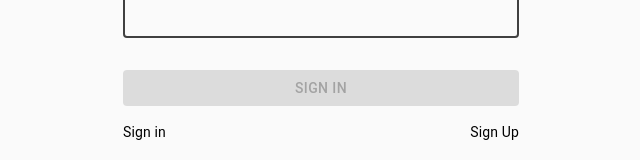
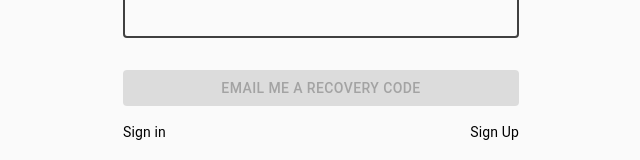
Before and after one commit to LordLalwani/clank, a React (Create React App) app: page /password-recovery in a window 1280 px wide. Shown: the part 344-504 px from the top of the page, without its empty margins (319-959 px from the left). Built offline with nearby package versions, Linux system fonts and the light colour scheme; no server answers; what aws-amplify would draw is missing.

Commit message:
Removed unnecessary code

```diff
--- a/src/components/auth/passwordRecovery.js
+++ b/src/components/auth/passwordRecovery.js
@@ -1,6 +1,6 @@
 import Avatar from "@material-ui/core/Avatar";
 import Box from "@material-ui/core/Box";
-import Button from "@material-ui/core/Button";
+import Button from "../themed/button";
 import Container from "@material-ui/core/Container";
 import CssBaseline from "@material-ui/core/CssBaseline";
 import Grid from "@material-ui/core/Grid";
@@ -43,14 +43,6 @@ const styles = (theme) => ({
       color: "red",
     },
   },
-  submit: {
-    margin: theme.spacing(3, 0, 2),
-    backgroundColor: "#ffa500",
-    "&:hover": {
-      backgroundColor: "#404040",
-      color: "#ffa500",
-    },
-  },
   link: {
     color: "black",
   },
@@ -82,7 +74,8 @@ class PasswordRecovery extends React.Component {
         this.setState({ emailSent: true });
       }
     } catch (error) {
-      console.log(error);
+      console.error(error.message);
+      this.setState({ emailAuthError: error.message });
     }
   };
 
@@ -97,7 +90,7 @@ class PasswordRecovery extends React.Component {
       this.props.history.push("/sign-in");
     } catch (error) {
       this.setState({ codeConfirmError: error.message });
-      console.log("error confirming sign up", error);
+      console.log("error on password recovery", error);
     }
   };
 
@@ -144,11 +137,10 @@ class PasswordRecovery extends React.Component {
                 type="submit"
                 fullWidth
                 variant="contained"
-                className={classes.submit}
                 onClick={(e) => this.handlePasswordRecovery(e)}
                 disabled={this.areFieldsFilled()}
               >
-                Sign In
+                Email me a recovery code
               </Button>
               {this.state.verifyButtonBeenClicked && this.state.emailSent ? (
                 <Grid>
@@ -198,7 +190,6 @@ class PasswordRecovery extends React.Component {
                         type="submit"
                         fullWidth
                         variant="contained"
-                        className={classes.submit}
                         onClick={(e) => this.handleCodeConfirmation(e)}
                       >
                         Confirm New Password
--- a/src/components/auth/signIn.js
+++ b/src/components/auth/signIn.js
@@ -28,14 +28,6 @@ const styles = (theme) => ({
   form: {
     width: "100%", // Fix IE 11 issue.
     marginTop: theme.spacing(1),
-  },
-  submit: {
-    margin: theme.spacing(3, 0, 2),
-    backgroundColor: "#ffa500",
-    "&:hover": {
-      backgroundColor: "#404040",
-      color: "#ffa500",
-    },
   },
   link: {
     color: "black",
@@ -139,7 +131,6 @@ class SignIn extends React.Component {
                 type="submit"
                 fullWidth
                 variant="contained"
-                className={classes.submit}
                 onClick={(e) => this.handleSignIn(e)}
                 disabled={this.areFieldsFilled()}
               >
--- a/src/components/auth/signUp.js
+++ b/src/components/auth/signUp.js
@@ -1,6 +1,6 @@
 import Avatar from "@material-ui/core/Avatar";
 import Box from "@material-ui/core/Box";
-import Button from "@material-ui/core/Button";
+import Button from "../themed/button";
 import Container from "@material-ui/core/Container";
 import CssBaseline from "@material-ui/core/CssBaseline";
 import Grid from "@material-ui/core/Grid";
@@ -41,14 +41,6 @@ const styles = (theme) => ({
     },
     "& .MuiFormHelperText-root": {
       color: "red",
-    },
-  },
-  submit: {
-    margin: theme.spacing(3, 0, 2),
-    backgroundColor: "#ffa500",
-    "&:hover": {
-      backgroundColor: "#404040",
-      color: "#ffa500",
     },
   },
   link: {
@@ -231,7 +223,6 @@ class SignUp extends React.Component {
                 type="submit"
                 fullWidth
                 variant="contained"
-                className={classes.submit}
                 onClick={(e) => this.handleSignUp(e)}
                 disabled={!this.canSubmitForVerification()}
               >
@@ -265,7 +256,6 @@ class SignUp extends React.Component {
                       type="submit"
                       fullWidth
                       variant="contained"
-                      className={classes.submit}
                       onClick={(e) => this.handleCodeConfirmation(e)}
                     >
                       Confirm
```
